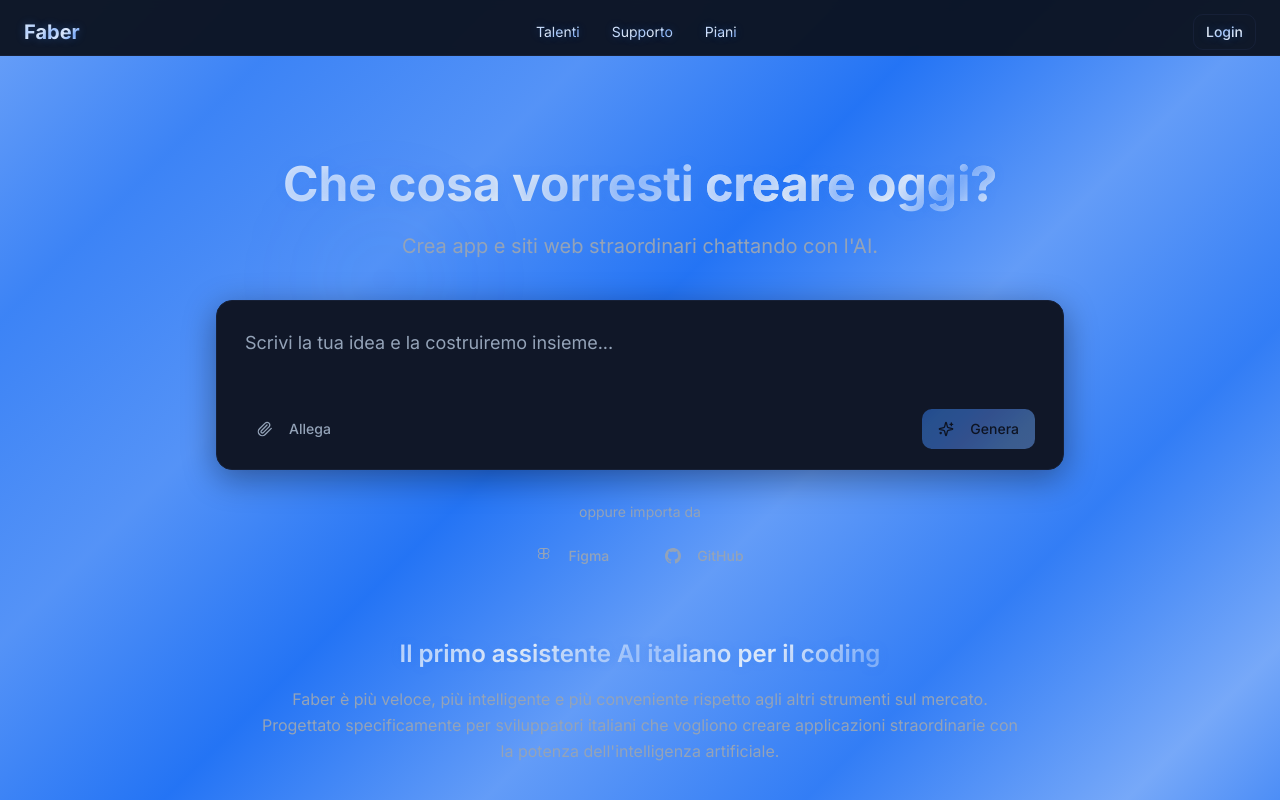
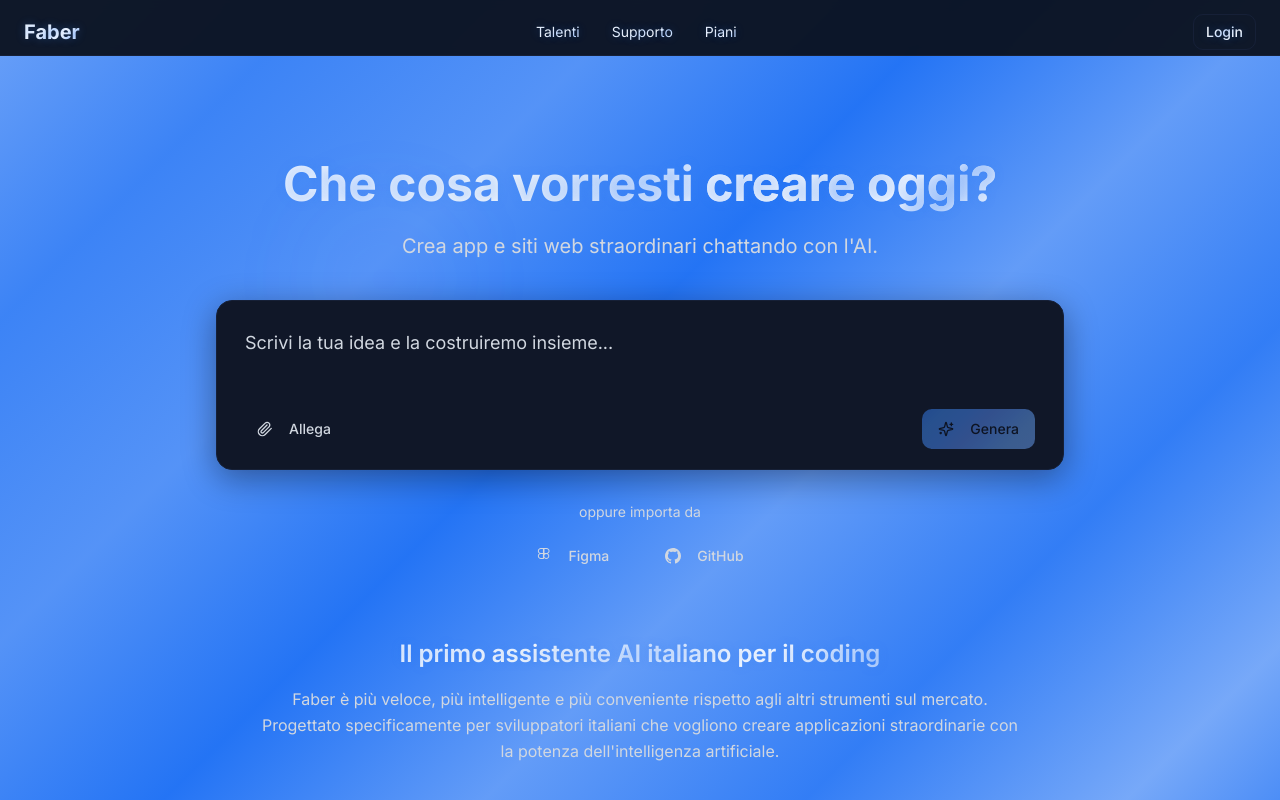
Before and after one commit to filippogiannet-dot/faber-create-flow, a React (Vite) app: page / in a window 1280 px wide. Shown: the top 800 px of the page. Built offline with nearby package versions, Linux system fonts and the light colour scheme.

Commit message:
Make text brighter
Increase text brightness and add chromatic effect for better visibility.

```diff
--- a/src/index.css
+++ b/src/index.css
@@ -9,43 +9,43 @@ All colors MUST be HSL. */
   :root {
     /* Dark theme primary colors - Apple-inspired */
     --background: 222 47% 8%;
-    --foreground: 210 40% 98%;
+    --foreground: 210 40% 100%;
 
     --card: 222 43% 11%;
-    --card-foreground: 210 40% 98%;
+    --card-foreground: 210 40% 100%;
 
     --popover: 222 43% 11%;
-    --popover-foreground: 210 40% 98%;
+    --popover-foreground: 210 40% 100%;
 
-    --primary: 217 91% 60%;
+    --primary: 217 91% 75%;
     --primary-foreground: 222 47% 8%;
 
     --secondary: 222 43% 15%;
-    --secondary-foreground: 210 40% 98%;
+    --secondary-foreground: 210 40% 100%;
 
     --muted: 222 43% 15%;
-    --muted-foreground: 215 20% 65%;
+    --muted-foreground: 215 20% 85%;
 
-    --accent: 217 91% 60%;
+    --accent: 217 91% 75%;
     --accent-foreground: 222 47% 8%;
 
     --destructive: 0 84% 60%;
-    --destructive-foreground: 210 40% 98%;
+    --destructive-foreground: 210 40% 100%;
 
     --border: 222 43% 15%;
     --input: 222 43% 15%;
-    --ring: 217 91% 60%;
+    --ring: 217 91% 75%;
 
     --radius: 0.75rem;
 
-    /* Faber Brand Colors */
-    --faber-blue: 217 91% 60%;
-    --faber-blue-light: 217 91% 70%;
-    --faber-blue-dark: 217 91% 50%;
+    /* Faber Brand Colors - Enhanced Brightness */
+    --faber-blue: 217 91% 75%;
+    --faber-blue-light: 217 91% 85%;
+    --faber-blue-dark: 217 91% 65%;
     --faber-surface: 222 43% 11%;
     --faber-surface-light: 222 43% 15%;
-    --faber-text-primary: 210 40% 98%;
-    --faber-text-secondary: 215 20% 65%;
+    --faber-text-primary: 210 40% 100%;
+    --faber-text-secondary: 215 20% 90%;
 
     /* Gradients - Enhanced Chromatic Apple/Bolt Style */
     --gradient-hero: linear-gradient(135deg,
@@ -133,13 +133,13 @@ All colors MUST be HSL. */
       hsl(217, 91%, 60%) 100%);
 
     --chrome-text: linear-gradient(135deg,
-      hsl(210, 40%, 98%) 0%,
-      hsl(217, 91%, 88%) 20%,
-      hsl(210, 40%, 95%) 35%,
-      hsl(217, 91%, 82%) 50%,
-      hsl(210, 40%, 97%) 65%,
-      hsl(217, 91%, 75%) 80%,
-      hsl(210, 40%, 98%) 100%);
+      hsl(210, 40%, 100%) 0%,
+      hsl(217, 91%, 95%) 20%,
+      hsl(210, 40%, 98%) 35%,
+      hsl(217, 91%, 90%) 50%,
+      hsl(210, 40%, 100%) 65%,
+      hsl(217, 91%, 85%) 80%,
+      hsl(210, 40%, 100%) 100%);
 
     /* Animations */
     --transition-smooth: all 0.3s cubic-bezier(0.4, 0, 0.2, 1);
```
